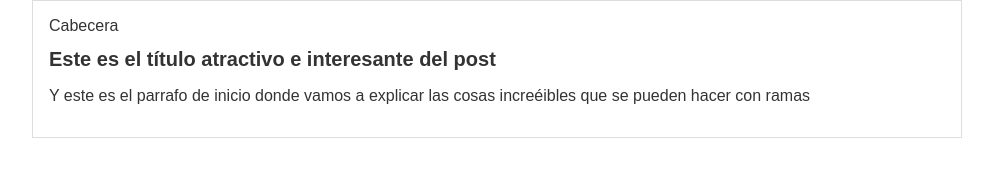
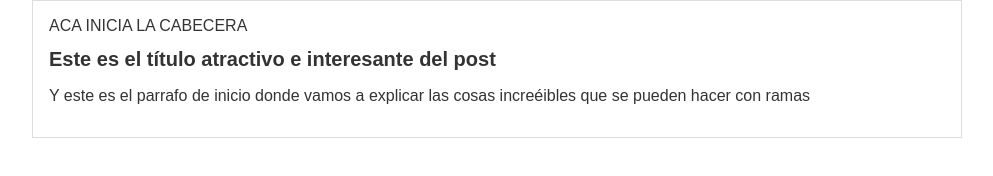
Before and after one commit to raz-000/Git_Platzi, a plain HTML site: page Index.html in a window 1280 px wide. Shown: the whole page, without its empty margins (143-1136 px from the left). Drawn offline with Linux system fonts and the light colour scheme; files that its build step writes are made by us from their sources.

Commit message:
Commit 1 Sobre la cabecera. Nueva rama

```diff
--- a/Index.html
+++ b/Index.html
@@ -6,7 +6,7 @@
     <body>
         <div id="container">
             <div id="cabecera">
-                Cabecera
+                ACA INICIA LA CABECERA
             </div>
             <div id="post">
                 <h1>Este es el título atractivo e interesante del post</h1>
```
